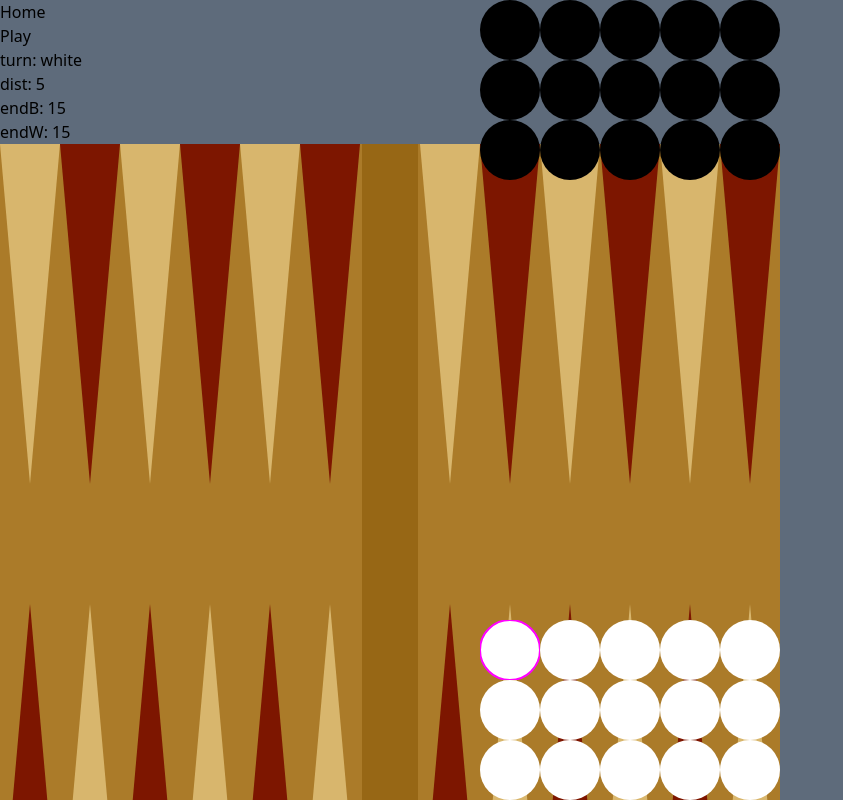
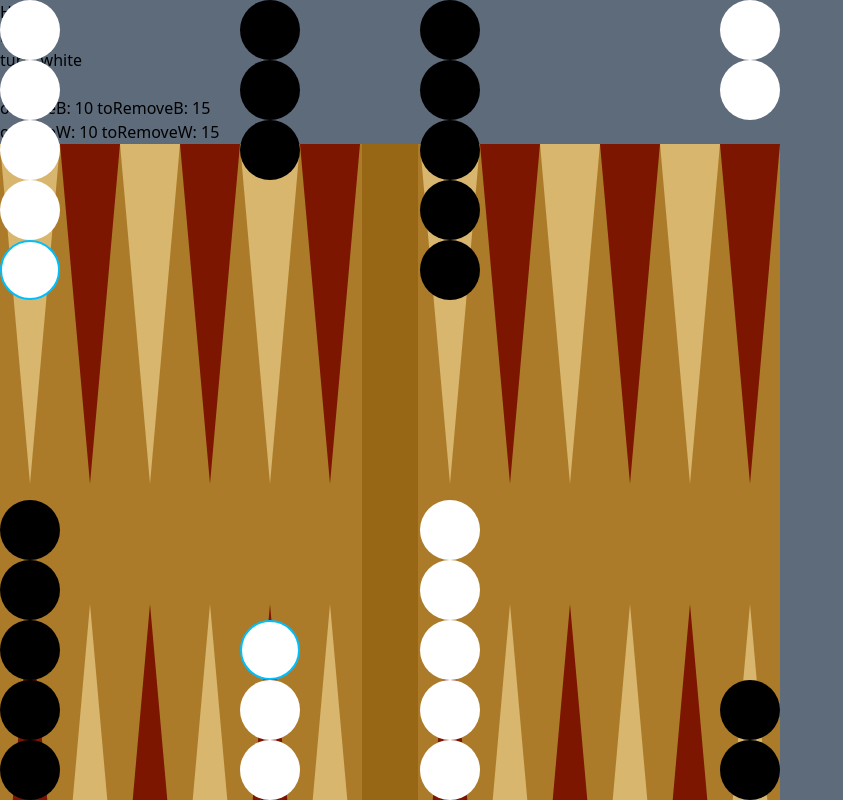
Before and after one commit to cem6/tavla, a React (Vite) app: page /play in a window 1280 px wide. Shown: the top 800 px of the page, without its empty margins (0-843 px from the left). Built offline with nearby package versions, Linux system fonts and the light colour scheme.

Commit message:
better endgame logic

```diff
--- a/src/components/Board.tsx
+++ b/src/components/Board.tsx
@@ -3,13 +3,11 @@ import { Fragment } from "react"
 import Piece from "./Piece.tsx"
 import Dice from "./Dice.tsx"
 
-// TODO: stack pieces, win popup, better dice styles
-//       fixbug: can still remove even if piece was eaten
-//       by: new seperate states for endgame (isEndW, endCountW oder so)
+// TODO: win popup, better dice styles, stack pieces (maybe), p2p online
 
 const initialPositions: number[] = [
-  -3, -3, -3, -3, -3, 0, 0, 0, 0, 0, 0, 0,
-  0, 0, 0, 0, 0, 0, 0, 3, 3, 3, 3, 3
+  2, 0, 0, 0, 0, -5, 0, -3, 0, 0, 0, 5,
+  -5, 0, 0, 0, 3, 0, 5, 0, 0, 0, 0, -2
   // 2, 0, 0, 0, 0, -5, 0, -3, 0, 0, 0, 5,
   // -5, 0, 0, 0, 3, 0, 5, 0, 0, 0, 0, -2
 ]
@@ -39,19 +37,19 @@ export default function Board() {
   const [deadW, setDeadW] = useState(0)
   const [deadB, setDeadB] = useState(0)
 
-  // DOESNT WORK: when piece is eaten color can still remove
-  // values for pieces in end, once its >= 15 start endgame
-  // for every removed piece +=1, once its == 30 win
-  const [endW, setEndW] = useState(15)
-  const [endB, setEndB] = useState(15)
-  // SOLUTION::::
-  const [canRemoveW, setCanRemoveW] = useState(false)
-  const [canRemoveB, setCanRemoveB] = useState(false)
+  // count pieces outside of end, once 0 => can remove
+  // fixes being able to remove is piece was eaten
+  const [outsideW, setOutsideW] = useState(10)
+  const [outsideB, setOutsideB] = useState(10)
+  // -=1 for every piece removed, once 0 => win
+  const [toRemoveW, setToRemoveW] = useState(15)
+  const [toRemoveB, setToRemoveB] = useState(15)
 
 
   const sameColor = (a: number, b: number) => {
     return (a <= 0 && b <= 0) || (a >= 0 && b >= 0)
   }
+
   const checkTurn = (type: number) => {
     // return ((type < 0 && !turnW) || (type > 0 && turnW))
     if (type > 0 && turnW) return true
@@ -80,7 +78,7 @@ export default function Board() {
     if (!isTop) return false
     if (!checkTurn(positions[pos])) return false
 
-    if (endB >= 15 && positions[pos] < 0) {
+    if (outsideB === 0 && positions[pos] < 0) {
       if (dist === pos + 1) return true
       // check if every pos from furthest (5) to pos excluding is empty
       if (dist >= pos + 1) {
@@ -90,7 +88,7 @@ export default function Board() {
         return true
       }
     }
-    if (endW >= 15 && positions[pos] > 0) {
+    if (outsideW === 0 && positions[pos] > 0) {
       if (dist === 24 - pos) return true
       // check if every pos from furthest (18) to pos excluding is empty
       if (dist >= 24 - pos) {
@@ -103,6 +101,145 @@ export default function Board() {
 
     return false
   }
+
+
+  const handlePieceClick = (pos: number, index: number, y: number) => {
+    console.log("--------\npiece clicked: " + pos + " " + g_dist)
+    if (canBeRemoved((index === Math.abs(positions[pos]) - 1), pos, g_dist)) {
+      removePiece(pos)
+      return [0, 0]
+    }
+    return movePiece(pos, index, g_dist, y) // returns [dx, dy]
+  }
+
+  const movePiece = (pos: number, index: number, dist: number, y: number) => {
+    if (positions[pos] < 0) dist = -dist // black pieces move from 23 to 0
+
+    // check if this piece is a top piece and can move to its dest position
+    if (!canMove((index === Math.abs(positions[pos]) - 1), false, positions[pos], positions[pos + dist])) {
+      console.log("cant move this piece")
+      return [0, 0]
+    }
+    // check if this piece eats another piece
+    let ate = false
+    if (!sameColor(positions[pos], positions[pos + dist])) {
+      console.log("ate another piece")
+      ate = true
+    }
+
+    setG_Dist(0)
+    useDice()
+
+    const newPositions = [...positions];
+
+    const prevCnt = positions[pos]
+    const destPos = pos + dist
+    // black
+    if (prevCnt < 0) {
+      newPositions[pos]++ // remove black piece from start
+      newPositions[destPos]-- // add black piece to dest
+      if (ate) {
+        newPositions[destPos]-- // if piece is eaten, make sure they dont neutralize (1 - 1 = 0)
+        setDeadW(deadW + 1)
+        if (18 <= destPos && destPos <= 23) setOutsideW(outsideW + 1) // white piece being eaten in own end
+      }
+      if (pos > 5 && 0 <= destPos && destPos <= 5) setOutsideB(outsideB - 1) // black piece reaching end
+    }
+    // white
+    else {
+      newPositions[pos]-- // remove white piece from start
+      newPositions[destPos]++ // add white piece to dest
+      if (ate) {
+        newPositions[destPos]++ // if piece is eaten, make sure they dont neutralize (1 - 1 = 0)
+        setDeadB(deadB + 1)
+        if (0 <= destPos && destPos <= 5) setOutsideB(outsideB + 1) // black piece being eaten in own end
+      }
+      if (pos < 18 && 18 <= destPos && destPos <= 23) setOutsideW(outsideW - 1) // white piece reaching end
+    }
+    const newCnt = newPositions[destPos]
+
+    // timeout before rerender (time for .3s animation)
+    setTimeout(() => {
+      setPositions(newPositions);
+    }, 300)
+
+    // calculate movement animation directions
+    const dx = posToX[destPos] - posToX[pos]
+    const newY = (destPos < 12 ? (Math.abs(newCnt) - 1) * 60 : 740 - (Math.abs(newCnt) - 1) * 60)
+    const dy = newY - y
+    return [dx, dy];
+  }
+
+  const moveDeadPiece = (type: number, dist: number) => {
+    // type 1: white, type -1: black
+    if (type < 0) dist = -dist // black pieces move from 23 to 0
+    const pos = (type < 0 ? 24 : -1)
+
+    // check if this piece can move to its dest position
+    if (!canMove(true, true, type, positions[pos + dist])) {
+      console.log("cant move this piece! " + type + ' ' + positions[pos + dist])
+      return [0, 0]
+    }
+    // check if this peace eats another piece
+    let ate = false
+    if (!sameColor(type, positions[pos + dist])) {
+      console.log("ate another piece")
+      ate = true
+    }
+
+    setG_Dist(0)
+    useDice()
+
+    const newPositions = [...positions]
+
+    const destPos = pos + dist
+    if (type < 0) {
+      if (ate) {
+        newPositions[destPos]--
+        setDeadW(deadW + 1)
+        if (18 <= destPos && destPos <= 23) setOutsideW(outsideW + 1)
+      }
+      newPositions[destPos]--
+    }
+    else {
+      if (ate) {
+        newPositions[destPos]++
+        setDeadB(deadB + 1)
+        if (0 <= destPos && destPos <= 5) setOutsideB(outsideB + 1)
+      }
+      newPositions[destPos]++
+    }
+    const newCnt = newPositions[destPos]
+
+    // timeout before rerender (time for .3s animation)
+    setTimeout(() => {
+      setPositions(newPositions)
+      // pieces have to be removed after animation, else they will disapper before animation starts
+      type < 0 ? setDeadB(deadB - 1) : setDeadW(deadW - 1)
+    }, 300)
+
+    // calculate movement animation directions
+    const dx = posToX[destPos] - 360
+    const newY = (type > 0 ? (Math.abs(newCnt) - 1) * 60 : 740 - (Math.abs(newCnt) - 1) * 60)
+    const dy = newY - (type < 0 ? 640 : 100)
+    return [dx, dy]
+  }
+
+  const removePiece = (pos: number) => {
+    setG_Dist(0)
+    useDice()
+    const newPositions = [...positions]
+    if (positions[pos] < 0) {
+      newPositions[pos]++
+      setToRemoveB(toRemoveB - 1)
+    }
+    else {
+      newPositions[pos]--
+      setToRemoveW(toRemoveW - 1)
+    }
+    setPositions(newPositions)
+  }
+
 
 
   const handleDiceClick = (id: number) => {
@@ -147,149 +284,6 @@ export default function Board() {
     setPasch(false)
   }
 
-  const handlePieceClick = (pos: number, index: number, y: number) => {
-    console.log("--------\npiece clicked: " + pos + " " + g_dist)
-    if (canBeRemoved((index === Math.abs(positions[pos]) - 1), pos, g_dist)) {
-      removePiece(pos)
-      return [0, 0]
-    }
-    else {
-      console.log("cant remove this piece")
-    }
-    return movePiece(pos, index, g_dist, y) // returns [dx, dy]
-  }
-
-  const movePiece = (pos: number, index: number, dist: number, y: number) => {
-    if (positions[pos] < 0) dist = -dist // black pieces move from 23 to 0
-
-    // check if this piece is a top piece and can move to its dest position
-    if (!canMove((index === Math.abs(positions[pos]) - 1), false, positions[pos], positions[pos + dist])) {
-      console.log("cant move this piece")
-      return [0, 0]
-    }
-    // check if this piece eats another piece
-    let ate = false
-    if (!sameColor(positions[pos], positions[pos + dist])) {
-      console.log("ate another piece")
-      ate = true
-    }
-
-    setG_Dist(0)
-    useDice()
-
-    const newPositions = [...positions];
-
-    const prevCnt = positions[pos]
-    const destPos = pos + dist
-    // black
-    if (prevCnt < 0) {
-      newPositions[pos]++ // remove black piece from start
-      newPositions[destPos]-- // add black piece to dest
-      if (ate) {
-        newPositions[destPos]-- // if piece is eaten, make sure they dont neutralize (1 - 1 = 0)
-        setDeadW(deadW + 1)
-        if (18 <= destPos && destPos <= 23) setEndW(endW - 1) // white piece being eaten in own end
-      }
-      if (pos > 5 && 0 <= destPos && destPos <= 5) setEndB(endB + 1) // black piece reaching end
-    }
-    // white
-    else {
-      newPositions[pos]-- // remove white piece from start
-      newPositions[destPos]++ // add white piece to dest
-      if (ate) {
-        newPositions[destPos]++ // if piece is eaten, make sure they dont neutralize (1 - 1 = 0)
-        setDeadB(deadB + 1)
-        if (0 <= destPos && destPos <= 5) setEndB(endB - 1) // black piece being eaten in own end
-      }
-      if (pos < 18 && 18 <= destPos && destPos <= 23) setEndW(endW + 1) // white piece reaching end
-    }
-    const newCnt = newPositions[destPos]
-
-    // timeout before rerender (time for .3s animation)
-    setTimeout(() => {
-      setPositions(newPositions);
-    }, 300)
-
-    // calculate movement animation directions
-    const dx = posToX[destPos] - posToX[pos]
-    const newY = (destPos < 12 ? (Math.abs(newCnt) - 1) * 60 : 740 - (Math.abs(newCnt) - 1) * 60)
-    const dy = newY - y
-    return [dx, dy];
-  }
-
-  const moveDeadPiece = (type: number, dist: number) => {
-    // type 1: white, type -1: black
-    if (type < 0) dist = -dist // black pieces move from 23 to 0
-    const pos = (type < 0 ? 24 : -1)
-
-    // check if this piece can move to its dest position
-    if (!canMove(true, true, type, positions[pos + dist])) {
-      console.log("cant move this piece! " + type + ' ' + positions[pos + dist])
-      return [0, 0]
-    }
-    // check if this peace eats another piece
-    let ate = false
-    if (!sameColor(type, positions[pos + dist])) {
-      console.log("ate another piece")
-      ate = true
-    }
-
-    setG_Dist(0)
-    useDice()
-
-    const newPositions = [...positions]
-
-    const destPos = pos + dist
-    if (type < 0) {
-      if (ate) {
-        newPositions[destPos]--
-        setDeadW(deadW + 1)
-        if (18 <= destPos && destPos <= 23) setEndW(endW - 1)
-      }
-      newPositions[destPos]--
-    }
-    else {
-      if (ate) {
-        newPositions[destPos]++
-        setDeadB(deadB + 1)
-        if (0 <= destPos && destPos <= 5) setEndB(endB - 1)
-      }
-      newPositions[destPos]++
-    }
-    const newCnt = newPositions[destPos]
-
-    // timeout before rerender (time for .3s animation)
-    setTimeout(() => {
-      setPositions(newPositions)
-      // pieces have to be removed after animation, else they will disapper before animation starts
-      type < 0 ? setDeadB(deadB - 1) : setDeadW(deadW - 1)
-    }, 300)
-
-    // calculate movement animation directions
-    const dx = posToX[destPos] - 360
-    const newY = (type > 0 ? (Math.abs(newCnt) - 1) * 60 : 740 - (Math.abs(newCnt) - 1) * 60)
-    const dy = newY - (type < 0 ? 640 : 100)
-    return [dx, dy]
-  }
-
-  const removePiece = (pos: number) => {
-    setG_Dist(0)
-    useDice()
-    const newPositions = [...positions]
-    if (positions[pos] < 0) {
-      newPositions[pos]++
-      setEndB(endB + 1)
-    }
-    else {
-      newPositions[pos]--
-      setEndW(endW + 1)
-    }
-    setPositions(newPositions)
-  }
-
-
-
-
   useEffect(() => {
     console.log(positions)
     if (diceUsed1 && diceUsed2) {
@@ -328,8 +322,8 @@ export default function Board() {
             <h2>dist: {message}</h2>
           </div>
           <div>
-            <h2>endB: {endB}</h2>
-            <h2>endW: {endW}</h2>
+            <h2>outisdeB: {outsideB} toRemoveB: {toRemoveB}</h2>
+            <h2>outisdeW: {outsideW} toRemoveW: {toRemoveW}</h2>
           </div>
         </div>
 
--- a/src/components/Piece.tsx
+++ b/src/components/Piece.tsx
@@ -42,7 +42,7 @@ export default function Piece({x, y, color, isPlayable, isRemovable, onPieceClic
         r={isPlayable ? "29" : "30"}
         fill={color}
         strokeWidth="2"
-        stroke={isRemovable ? "fuchsia" : (isPlayable ? "deepskyblue" : "none")}
+        stroke={isPlayable ? "deepskyblue" : (isRemovable ? "fuchsia" : "none")}
       />
 
       {hasDead ? (
```
